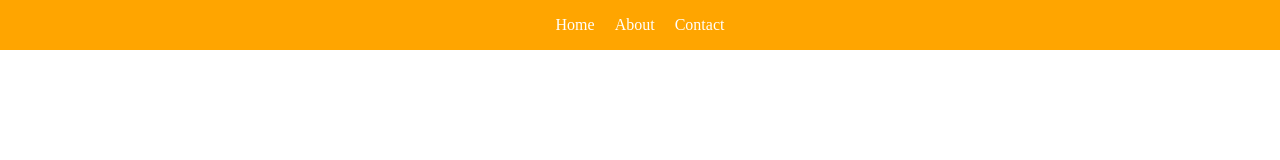
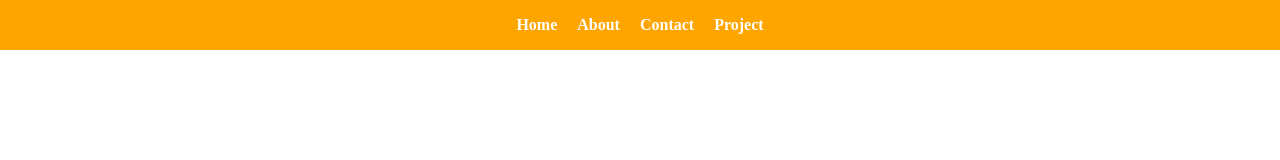
Before and after one commit to Aingareng/tugas_kelompok, a plain HTML site: page index.html in a window 1280 px wide. Drawn offline with Linux system fonts and the light colour scheme.

Commit message:
create code css

```diff
--- a/index.html
+++ b/index.html
@@ -16,6 +16,7 @@
         <li><a href="#">Home</a></li>
         <li><a href="#">About</a></li>
         <li><a href="#">Contact</a></li>
+        <li><a href="#">Project</a></li>
       </ul>
     </nav>
   </header>
--- a/style.css
+++ b/style.css
@@ -16,6 +16,7 @@ nav ul li{
   margin:0px 10px;
 }
 nav ul li a{
+  font-weight: bold;
   text-decoration: none;
   color: white;
 }
```
